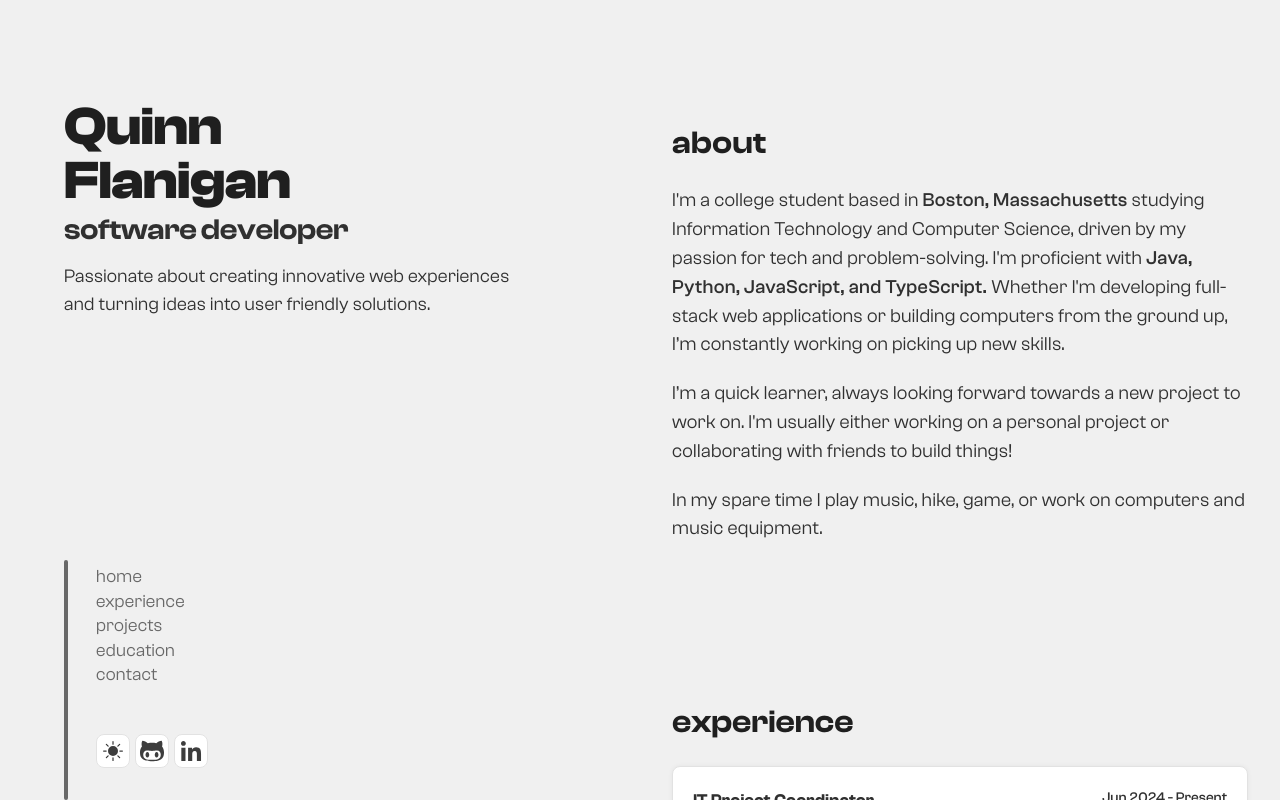
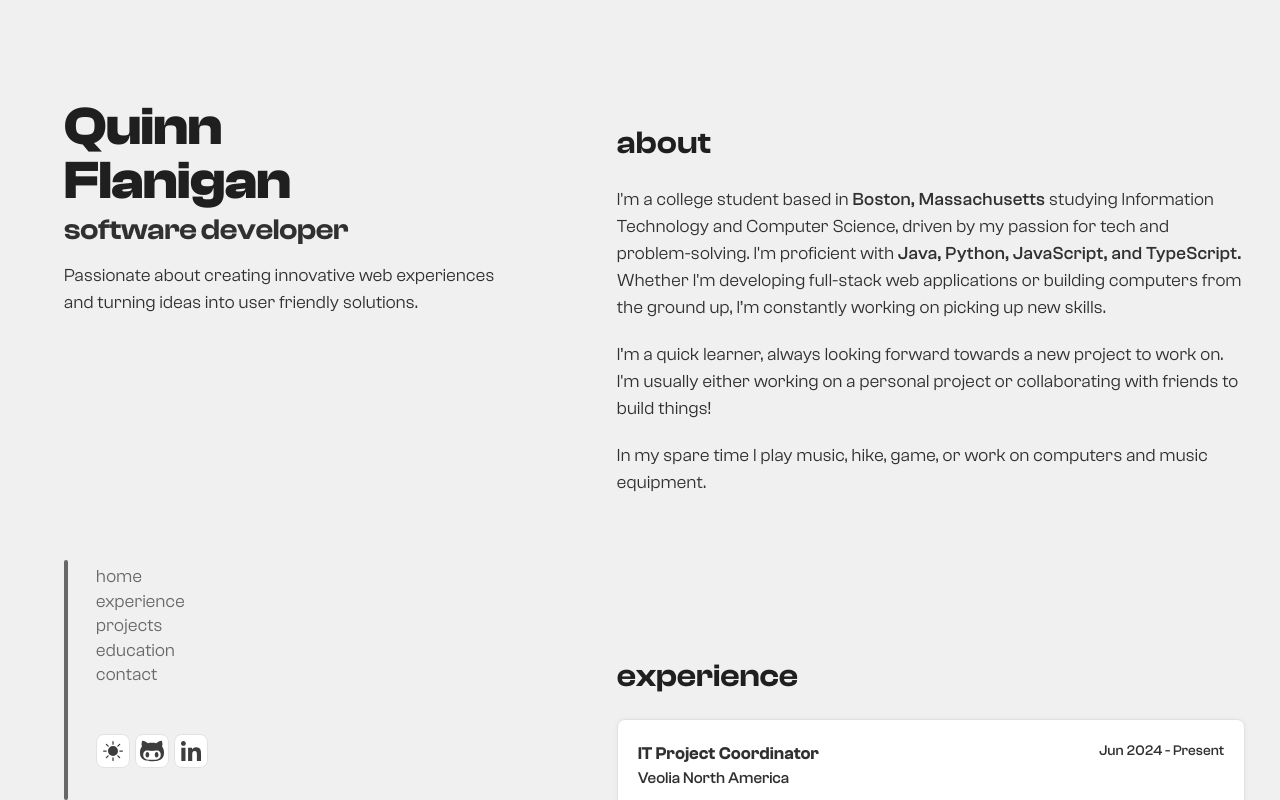
Before and after one commit to qinflan/portfolio, a React (Vite) app in the folder portfolio/client/: page / in a window 1280 px wide. Shown: the top 800 px of the page. Built offline with nearby package versions, Linux system fonts and the light colour scheme; a web font is replaced by a local one.

Commit message:
Container Spacing
adjusted proportions of containers when scaling on numerous screens.

```diff
--- a/portfolio/client/src/components/ui/LeftPanel.css
+++ b/portfolio/client/src/components/ui/LeftPanel.css
@@ -56,7 +56,7 @@
 }
 
 .mantra-text {
-    font-size: 14pt;
+    font-size: large;
     font-family: "ClashGrotesk", sans-serif;
     letter-spacing: 0.36px;
     font-weight: 400;
--- a/portfolio/client/src/components/ui/RightPanel.css
+++ b/portfolio/client/src/components/ui/RightPanel.css
@@ -3,7 +3,7 @@
     position: relative;
     flex-direction: column;
     align-items: center;
-    width: 50%;
+    width: 60%;
     margin-top: 100px;
 }
 
@@ -14,7 +14,7 @@
     color: var(--secondary-text);
     margin-bottom: 6rem;
     font-family: "ClashGrotesk", Inter, sans-serif;
-    font-size: larger;
+    font-size: large;
     letter-spacing: 0.36px;
     font-weight: 400;
     animation: fade-up 0.5s;
```
